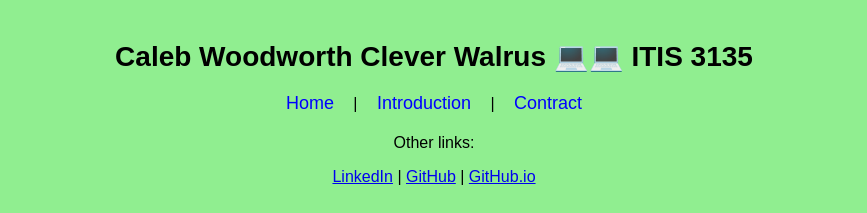
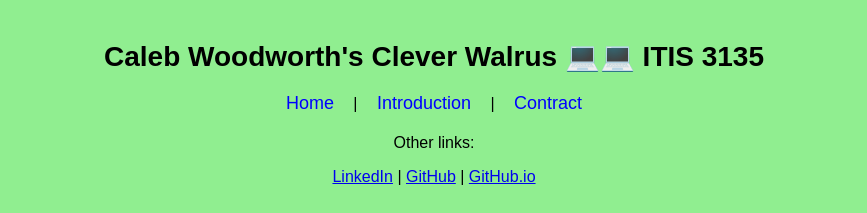
Before and after one commit to calebwoodworth/calebwoodworth.github.io, a plain HTML site: page itis3135/index.html in a window 1280 px wide. Shown: the top 213 px of the page, without its empty margins (206-1073 px from the left). Drawn offline with Linux system fonts and the light colour scheme.

Commit message:
title change

```diff
--- a/itis3135/index.html
+++ b/itis3135/index.html
@@ -42,7 +42,7 @@
 
 <body>
 
-    <div id="title">Caleb Woodworth Clever Walrus 💻💻 ITIS 3135</div>
+    <div id="title">Caleb Woodworth's Clever Walrus 💻💻 ITIS 3135</div>
 
     <nav>
         <a href="#">Home</a> |
```
